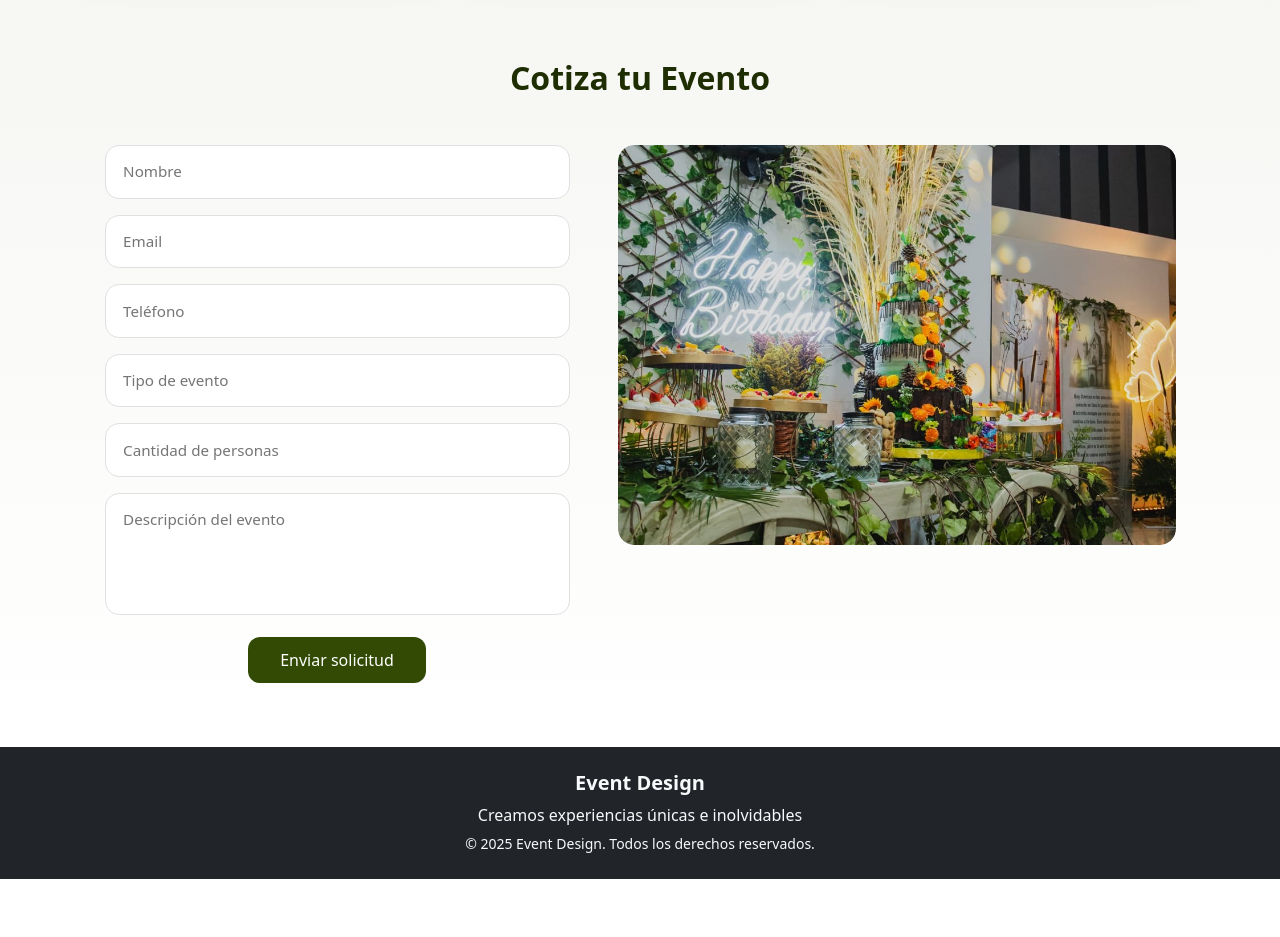
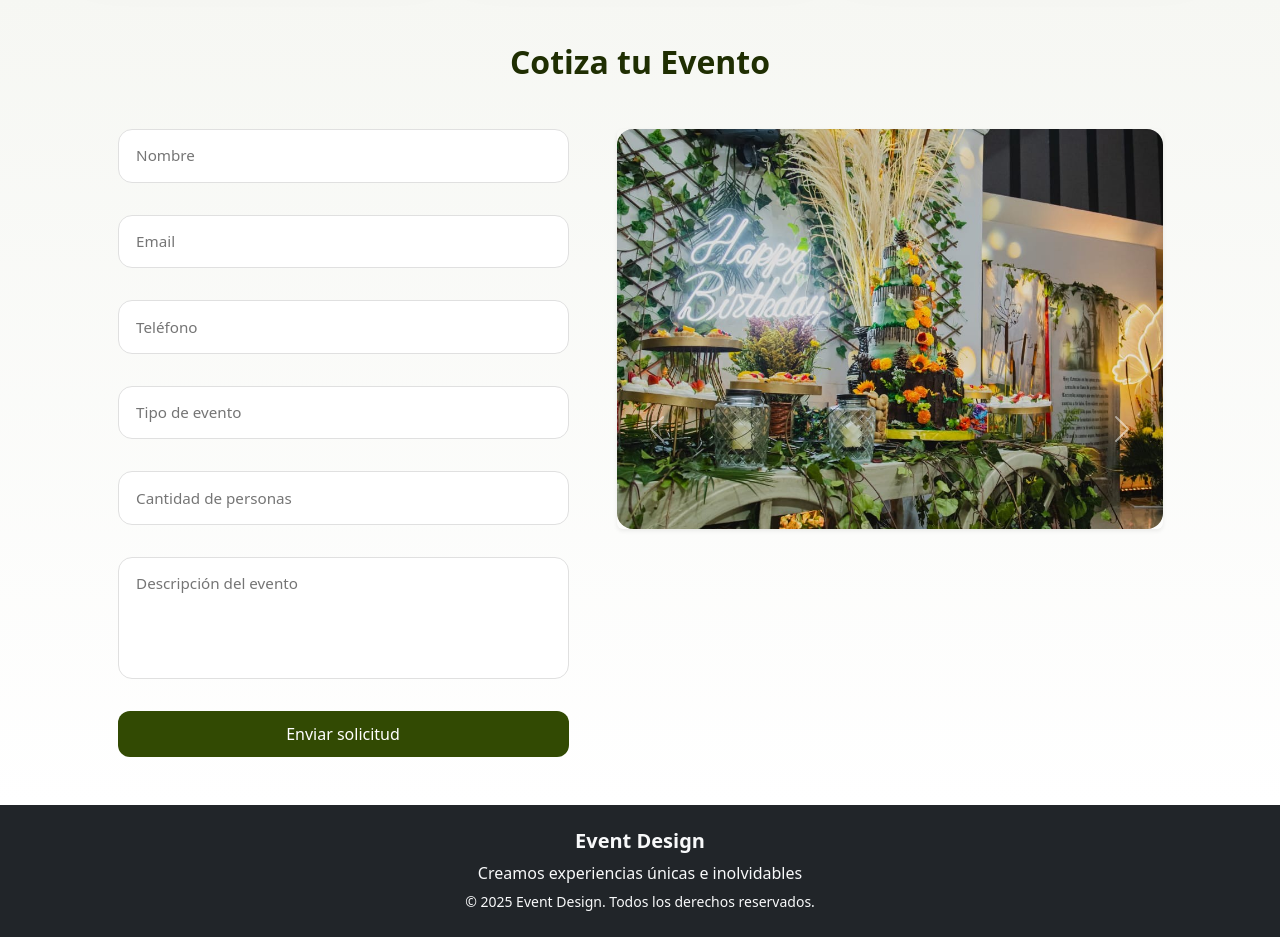
Before and after one commit to Kamilo1986/event-design, a React (Vite) app: page / in a window 1280 px wide. Shown: the part 880-1817 px from the top of the page. Before the commit the page ends 1759 px from the top, so only its background shows below. Built offline with nearby package versions, Linux system fonts and the light colour scheme.

Commit message:
revision del contactform , mejorado

```diff
--- a/src/components/ContactForm.jsx
+++ b/src/components/ContactForm.jsx
@@ -1,5 +1,7 @@
 import React, { useState, useEffect } from "react";
 import "../styles/ContactForm.css";
+import 'bootstrap/dist/css/bootstrap.min.css';
+import 'bootstrap/dist/js/bootstrap.bundle.min.js';
 
 // Importa todas las imágenes
 import hero1 from "../assets/hero1.jpeg";
@@ -29,6 +31,7 @@ const images = [
 const ContactForm = () => {
   const [loading, setLoading] = useState(false);
   const [submitted, setSubmitted] = useState(false);
+  const [currentSlide, setCurrentSlide] = useState(0); // Carrusel
   const [formData, setFormData] = useState({
     nombre: "",
     email: "",
@@ -48,7 +51,7 @@ const ContactForm = () => {
     setLoading(true);
 
     try {
-    await fetch("http://localhost:5000/api/contact", {
+      await fetch("https://event-design-backend.onrender.com", {
         method: "POST",
         headers: { "Content-Type": "application/json" },
         body: JSON.stringify(formData)
@@ -65,11 +68,11 @@ const ContactForm = () => {
       });
     } catch (error) {
       console.error(error);
+      alert("Error al enviar la solicitud. Intenta de nuevo.");
     } finally {
       setLoading(false);
     }
   };
-
 
   useEffect(() => {
     if (submitted) {
@@ -78,86 +81,30 @@ const ContactForm = () => {
     }
   }, [submitted]);
 
+  // Funciones del carrusel
+  const prevSlide = () => setCurrentSlide((prev) => (prev === 0 ? images.length - 1 : prev - 1));
+  const nextSlide = () => setCurrentSlide((prev) => (prev === images.length - 1 ? 0 : prev + 1));
+
   return (
-    <section id="contact" className="contact-section">
+    <section id="contact" className="contact-section py-5">
       <div className="container">
         <h2 className="contact-title text-center mb-5">Cotiza tu Evento</h2>
-
-        <div className="contact-wrapper d-flex flex-wrap justify-content-center align-items-start gap-5">
+        <div className="row justify-content-center align-items-start gap-4">
 
           {/* Formulario */}
-          <div className="form-container col-lg-5">
+          <div className="col-12 col-lg-5">
             {!submitted ? (
               <form className="contact-form" onSubmit={handleSubmit}>
-                <div className="form-group">
-                  <input
-                    type="text"
-                    name="nombre"
-                    value={formData.nombre}
-                    onChange={handleChange}
-                    className="premium-input"
-                    placeholder="Nombre"
-                    required
-                  />
-                </div>
-                <div className="form-group">
-                  <input
-                    type="email"
-                    name="email"
-                    value={formData.email}
-                    onChange={handleChange}
-                    className="premium-input"
-                    placeholder="Email"
-                    required
-                  />
-                </div>
-                <div className="form-group">
-                  <input
-                    type="tel"
-                    name="telefono"
-                    value={formData.telefono}
-                    onChange={handleChange}
-                    className="premium-input"
-                    placeholder="Teléfono"
-                    required
-                  />
-                </div>
-                <div className="form-group">
-                  <input
-                    type="text"
-                    name="tipoEvento"
-                    value={formData.tipoEvento}
-                    onChange={handleChange}
-                    className="premium-input"
-                    placeholder="Tipo de evento"
-                    required
-                  />
-                </div>
-                <div className="form-group">
-                  <input
-                    type="number"
-                    name="cantidad"
-                    value={formData.cantidad}
-                    onChange={handleChange}
-                    className="premium-input"
-                    placeholder="Cantidad de personas"
-                  />
-                </div>
-                <div className="form-group">
-                  <textarea
-                    name="descripcion"
-                    value={formData.descripcion}
-                    onChange={handleChange}
-                    className="premium-input"
-                    placeholder="Descripción del evento"
-                    rows="4"
-                  ></textarea>
-                </div>
-                <div className="form-group text-center">
-                  <button type="submit" className="btn-olive" disabled={loading}>
+                <input type="text" name="nombre" value={formData.nombre} onChange={handleChange} className="premium-input mb-3" placeholder="Nombre" required />
+                <input type="email" name="email" value={formData.email} onChange={handleChange} className="premium-input mb-3" placeholder="Email" required />
+                <input type="tel" name="telefono" value={formData.telefono} onChange={handleChange} className="premium-input mb-3" placeholder="Teléfono" required />
+                <input type="text" name="tipoEvento" value={formData.tipoEvento} onChange={handleChange} className="premium-input mb-3" placeholder="Tipo de evento" required />
+                <input type="number" name="cantidad" value={formData.cantidad} onChange={handleChange} className="premium-input mb-3" placeholder="Cantidad de personas" />
+                <textarea name="descripcion" value={formData.descripcion} onChange={handleChange} className="premium-input mb-3" placeholder="Descripción del evento" rows="4"></textarea>
+                <div className="text-center">
+                  <button type="submit" className="btn-olive w-100" disabled={loading}>
                     {loading ? "Enviando..." : "Enviar solicitud"}
                   </button>
-
                 </div>
               </form>
             ) : (
@@ -169,20 +116,24 @@ const ContactForm = () => {
           </div>
 
           {/* Carrusel */}
-          <div className="carousel-container col-lg-6">
-            <div id="carouselExample" className="carousel slide" data-bs-ride="carousel">
+          <div className="col-12 col-lg-6">
+            <div className="carousel-container position-relative">
               <div className="carousel-inner rounded shadow-sm">
                 {images.map((img, idx) => (
-                  <div className={`carousel-item ${idx === 0 ? "active" : ""}`} key={idx}>
+                  <div
+                    key={idx}
+                    className={`carousel-item ${idx === currentSlide ? "active" : ""}`}
+                    style={{ display: idx === currentSlide ? "block" : "none" }}
+                  >
                     <img src={img} className="d-block w-100" alt={`Evento ${idx + 1}`} />
                   </div>
                 ))}
               </div>
-              <button className="carousel-control-prev" type="button" data-bs-target="#carouselExample" data-bs-slide="prev">
+              <button className="carousel-control-prev" type="button" onClick={prevSlide} style={{ position: "absolute", top: "50%", left: 0 }}>
                 <span className="carousel-control-prev-icon" aria-hidden="true"></span>
                 <span className="visually-hidden">Anterior</span>
               </button>
-              <button className="carousel-control-next" type="button" data-bs-target="#carouselExample" data-bs-slide="next">
+              <button className="carousel-control-next" type="button" onClick={nextSlide} style={{ position: "absolute", top: "50%", right: 0 }}>
                 <span className="carousel-control-next-icon" aria-hidden="true"></span>
                 <span className="visually-hidden">Siguiente</span>
               </button>
```
Lines whose indentation alone changed are shown as unchanged.
